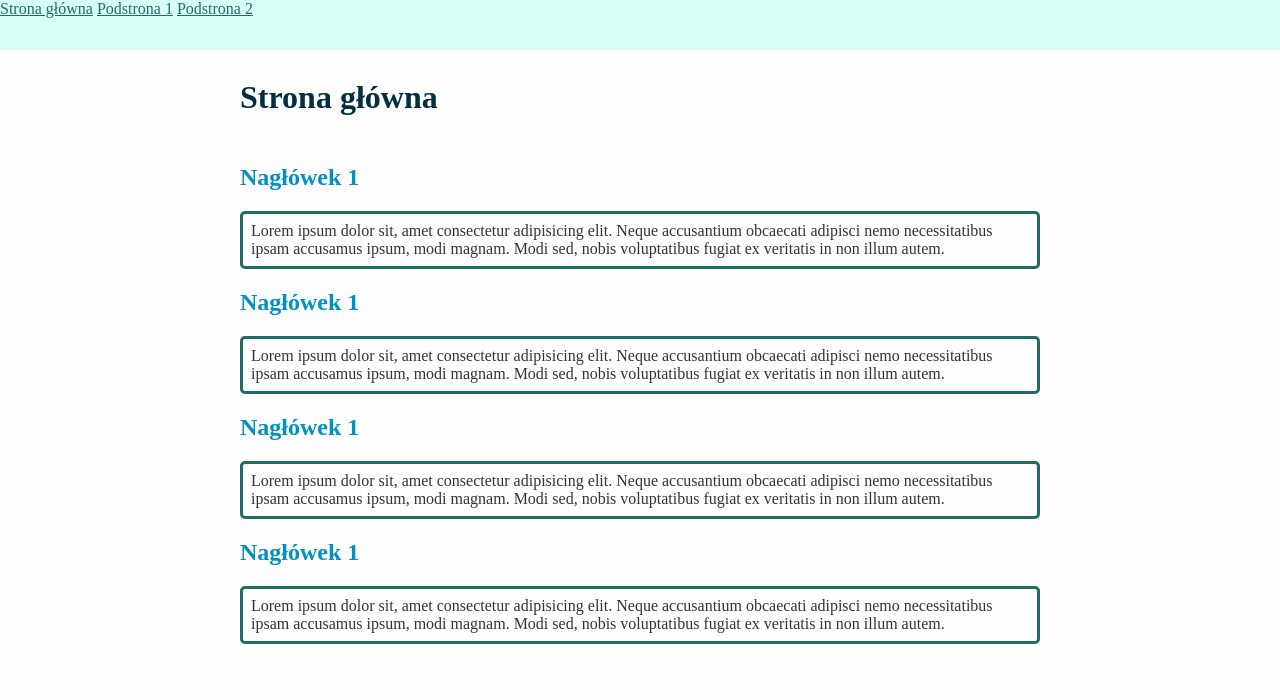
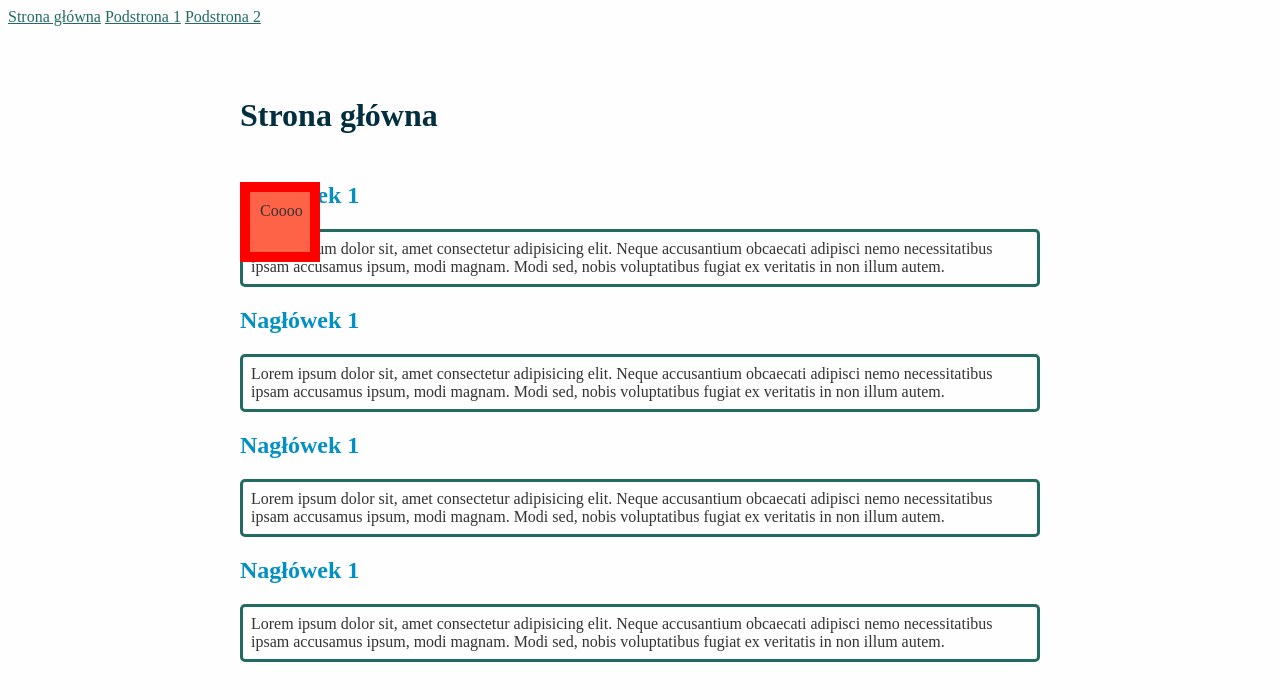
Before and after one commit to lemon8821/homepage, a plain HTML site: page podstrona1.html in a window 1280 px wide. Drawn offline with Linux system fonts and the light colour scheme.

Commit message:
positioning bug

```diff
--- a/podstrona1.html
+++ b/podstrona1.html
@@ -20,6 +20,7 @@
             <h1 class="heading">Strona główna</h1>
         </header>
         <section>
+            <div class="box">Coooo</div>
             <h2 class="sectionHeader">Nagłówek 1</h2>
             <p class="paragraph">Lorem ipsum dolor sit, amet consectetur adipisicing elit. Neque accusantium obcaecati adipisci nemo necessitatibus ipsam accusamus ipsum, modi magnam. Modi sed, nobis voluptatibus fugiat ex veritatis in non illum autem.</p>
         </section>
--- a/style.css
+++ b/style.css
@@ -28,18 +28,20 @@ body {
     margin-bottom: 8px;
 }
 
-.navbar {
-    background: #D6FFF6;
-    position: fixed;
-    width: 100%;
-    height: 50px;
-    margin: -8px;
-}
-
-.about {}
-
 .paragraph {
     border: 3px solid rgb(33, 107, 98);
     border-radius: 5px;
     padding: 8px;
 }
+
+.about {}
+
+.box {
+    border: 10px solid red;
+    padding: 10px;
+    width: 80px;
+    height: 80px;
+    background: tomato;
+    box-sizing: border-box;
+    position: absolute;
+}
```
Also changed, not shown: index.html (+2 -5 lines), lumpy.png (added).
